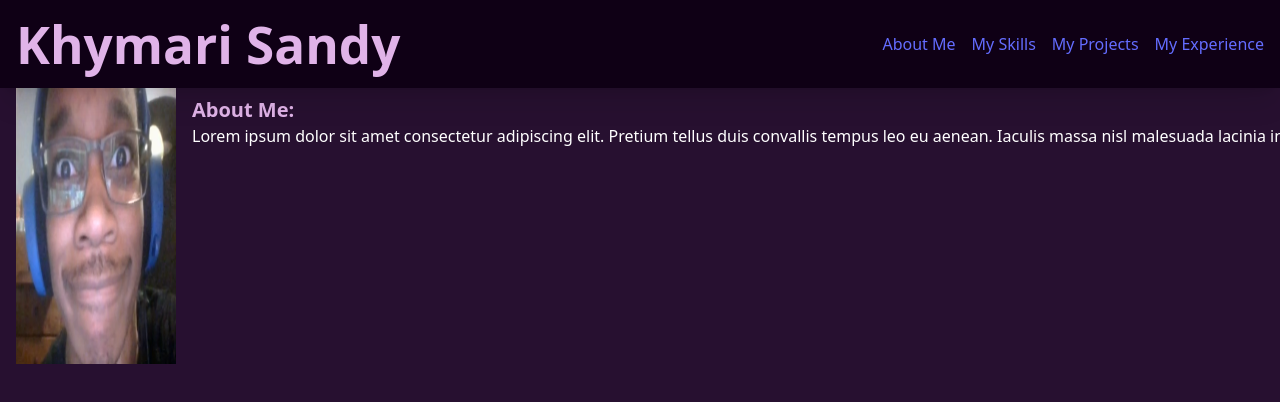
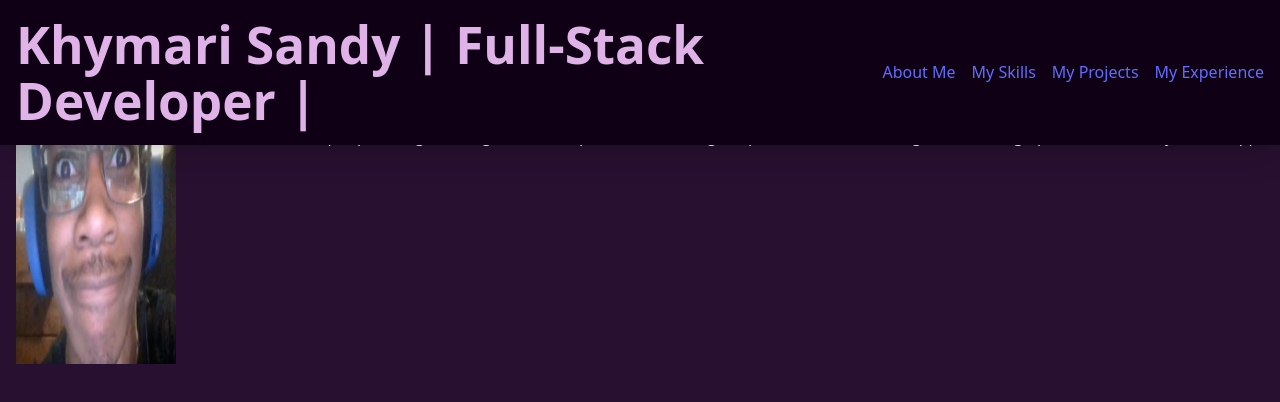
Before and after one commit to TheBytro/khymari-portfolio, a React (Vite) app in the folder portfolio/: page / in a window 1280 px wide. Shown: the top 402 px of the page. Built offline with nearby package versions, Linux system fonts and the light colour scheme.

Commit message:
Add github pages

```diff
--- a/portfolio/package.json
+++ b/portfolio/package.json
@@ -1,5 +1,6 @@
 {
   "name": "portfolio",
+  "homepage": "https://thebytro.github.io/khymari-portfolio/",
   "private": true,
   "version": "0.0.0",
   "type": "module",
@@ -7,7 +8,9 @@
     "dev": "vite",
     "build": "vite build",
     "lint": "eslint .",
-    "preview": "vite preview"
+    "preview": "vite preview",
+    "predeploy": "npm run build",
+    "deploy": "gh-pages -d dist"
   },
   "dependencies": {
     "@tailwindcss/vite": "^4.1.18",
--- a/portfolio/src/components/Description.jsx
+++ b/portfolio/src/components/Description.jsx
@@ -17,18 +17,9 @@ export function aboutme() {
       </div>
       <div className="flex-4 text-white mr-4 mt-4">
         <h2 className="text-xl font-semibold text-[#e0b3e8]">About Me:</h2>
-        <p>Lorem ipsum dolor sit amet consectetur adipiscing elit. Pretium tellus duis convallis tempus leo eu aenean.
-          Iaculis massa nisl malesuada lacinia integer nunc posuere. Conubia nostra inceptos himenaeos orci varius
-          natoque penatibus. Nulla molestie mattis scelerisque maximus eget fermentum odio. Blandit quis suspendisse
-          aliquet nisi sodales consequat magna. Ligula congue sollicitudin erat viverra ac tincidunt nam. Velit aliquam
-          imperdiet mollis nullam volutpat porttitor ullamcorper. Dui felis venenatis ultrices proin libero feugiat
-          tristique. Cubilia curae hac habitasse platea dictumst lorem ipsum. Sem placerat in id cursus mi pretium
-          tellus. Fringilla lacus nec metus bibendum egestas iaculis massa. Taciti sociosqu ad litora torquent per
-          conubia nostra. Ridiculus mus donec rhoncus eros lobortis nulla molestie. Mauris pharetra vestibulum fusce
-          dictum risus blandit quis. Finibus facilisis dapibus etiam interdum tortor ligula congue. Justo lectus commodo
-          augue arcu dignissim velit aliquam. Primis vulputate ornare sagittis vehicula praesent dui felis. Senectus
-          netus suscipit auctor curabitur facilisi cubilia curae. Quisque faucibus ex sapien vitae pellentesque sem
-          placerat.</p>
+        <p>A full-stack developer pursuing learning and self-improvement through experiences and
+          challenges. Delivering optimized and easy-to-use applications putting the client first as well as
+          modular code for multi-use appliance</p>
       </div>
       <div className="flex-1 text-white hidden md:block mt-4">
         <h2 className="text-xl font-semibold text-[#e0b3e8]">My Hobbies and Interests:</h2>
--- a/portfolio/src/components/Navigation.jsx
+++ b/portfolio/src/components/Navigation.jsx
@@ -11,7 +11,7 @@ export default function Nav() {
 
   return (
     <header className="w-full bg-[#0f0015] text-white py-4 fixed flex top-0 left-0 z-50 shadow-xl">
-      <h1 className="flex-4 px-4 text-2xl font-semibold text-[#e0b3e8]">Khymari Sandy</h1>
+      <h1 className="flex-4 px-4 text-2xl font-semibold text-[#e0b3e8]">Khymari Sandy | Full-Stack Developer |</h1>
       <ul className="flex flex-wrap flex-row gap-4 justify-end px-4 items-center" onClick={handleClick}>
         <li id="nav_about" className={selected === "nav_about" && "text-[#d08dd1]"}><a href="#about">About Me</a></li>
         <li id="nav_skills" className={selected === "nav_skills" && "text-[#d08dd1]"}><a href="#skills">My Skills</a></li>
--- a/portfolio/vite.config.js
+++ b/portfolio/vite.config.js
@@ -8,4 +8,5 @@ export default defineConfig({
     react(),
     tailwindcss()
   ],
+  base: "/khymari-portfolio"
 })
```
